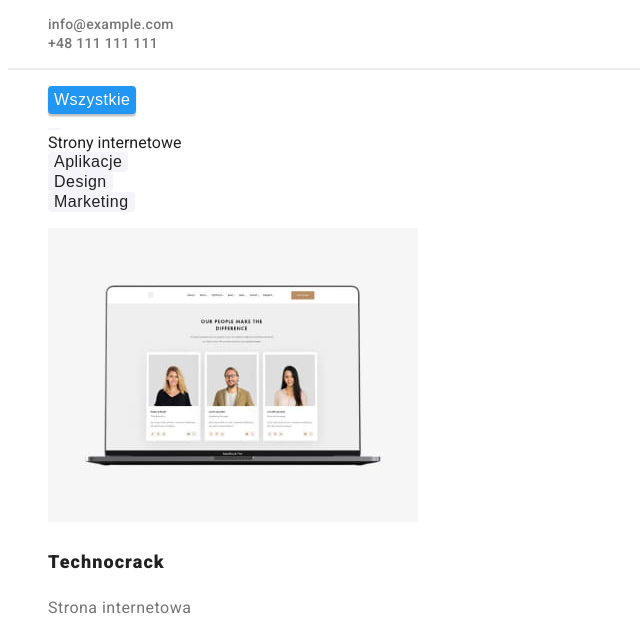
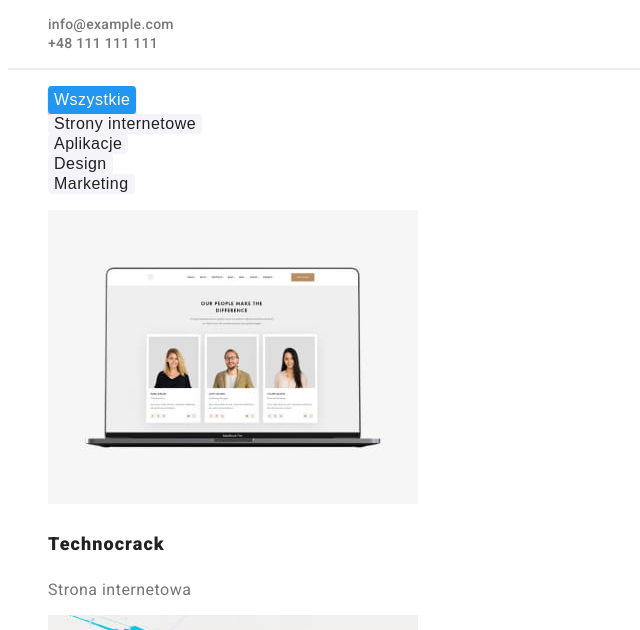
Before and after one commit to mateukoo/goit-markup-hw-02, a plain HTML site: page portfolio.html in a window 1280 px wide. Shown: the part 113-743 px from the top of the page, without its empty margins (0-640 px from the left). Drawn offline with Linux system fonts and the light colour scheme.

Commit message:
Updated styles.css and portfolio.html

```diff
--- a/css/styles.css
+++ b/css/styles.css
@@ -75,6 +75,7 @@ line-height: 1.7;
 letter-spacing: 0.03em;
 color: var(--body-text-color);
 }
+
 
 .hiddenheader {
     display: none;
--- a/portfolio.html
+++ b/portfolio.html
@@ -43,9 +43,9 @@
         <div>
         <ul class="nobull">
           <li><button class="button-filter-active" type="button">Wszystkie</button></li>
-          <li><button class="button-filter-unactive" type="button"></li>
+          <li><button class="button-filter-unactive" type="button">
             Strony internetowe
-          </button>
+          </button></li>
           <li><button class="button-filter-unactive" type="button">Aplikacje</button></li>
           <li><button class="button-filter-unactive" type="button">Design</button></li>
           <li><button class="button-filter-unactive" type="button">Marketing</button></li>
```
